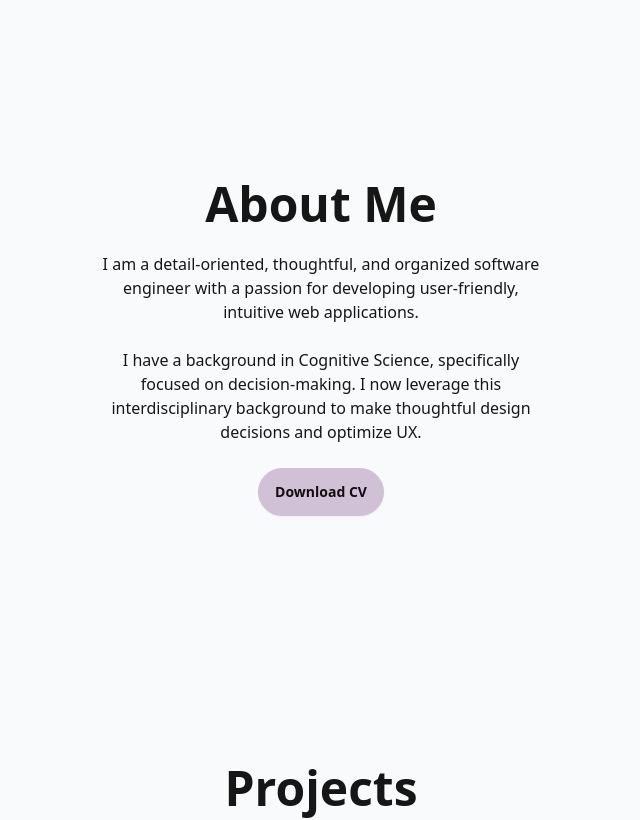
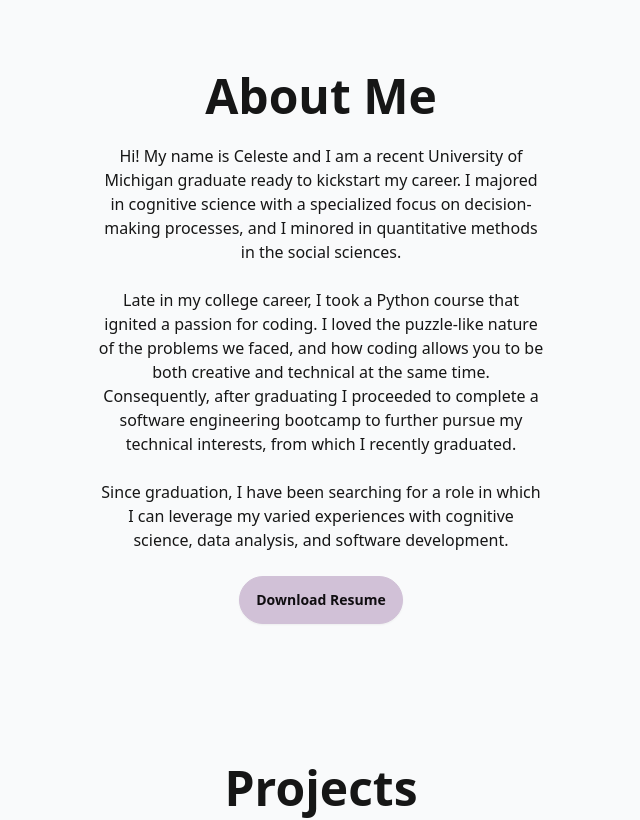
Before and after one commit to celestekilgore/personal-site-2, a React (Create React App) app: page / in a window 1280 px wide. Shown: the part 920-1740 px from the top of the page, without its empty margins (319-959 px from the left). Built offline with nearby package versions, Linux system fonts and the light colour scheme.

Commit message:
Updating information

```diff
--- a/src/About.js
+++ b/src/About.js
@@ -4,10 +4,27 @@ function About() {
       <div className="hero-content text-center">
         <div className="max-w-md">
           <h1 className="text-5xl font-bold pb-3">About Me</h1>
-          <p className="py-3">I am a detail-oriented, thoughtful, and organized software engineer with a passion for developing user-friendly, intuitive web applications.</p>
-          <p className="py-3"> I have a background in Cognitive Science, specifically focused on decision-making. I now leverage this interdisciplinary background to make thoughtful design decisions and optimize UX.</p>
+          <p className="py-3">
+          Hi! My name is Celeste and I am a recent University of Michigan
+          graduate ready to kickstart my career. I majored in cognitive science
+          with a specialized focus on decision-making processes, and I minored
+          in quantitative methods in the social sciences.
+          </p>
+          <p className="py-3">
+          Late in my college career, I took a Python course
+          that ignited a passion for coding. I loved the puzzle-like nature of the
+          problems we faced, and how coding allows you to be both creative and
+          technical at the same time. Consequently, after graduating I proceeded
+          to complete a software engineering bootcamp to further pursue my
+          technical interests, from which I recently graduated.
+          </p>
+          <p className="py-3">
+          Since graduation, I have been searching for a role in which I can
+          leverage my varied experiences with cognitive science, data analysis,
+          and software development.
+          </p>
           {/* <p className="mb-4">I have a background in Cognitive Science, specifically focused on decision-making. I now leverage this interdisciplinary background to improve accessibility and optimize UX.</p> */}
-          <a className="btn btn-primary mt-3" href="resume.pdf" target="_blank">Download CV</a>
+          <a className="btn btn-primary mt-3" href="resume.pdf" target="_blank">Download Resume</a>
         </div>
       </div>
     </div>
--- a/src/Footer.js
+++ b/src/Footer.js
@@ -2,7 +2,7 @@ function Footer() {
   return (
     <footer className="footer items-center p-4 bg-primary text-neutral-content">
       <aside className="items-center grid-flow-col text-black">
-        <p>© 2023 Celeste Kilgore - All right reserved</p>
+        <p>© 2024 Celeste Kilgore - All right reserved</p>
       </aside>
       <nav className="grid-flow-col gap-4 md:place-self-center md:justify-self-end">
         <a href="https://github.com/celestekilgore"><svg xmlns="http://www.w3.org/2000/svg" width="24" height="24" viewBox="0 0 24 24"><path d="M12 0c-6.626 0-12 5.373-12 12 0 5.302 3.438 9.8 8.207 11.387.599.111.793-.261.793-.577v-2.234c-3.338.726-4.033-1.416-4.033-1.416-.546-1.387-1.333-1.756-1.333-1.756-1.089-.745.083-.729.083-.729 1.205.084 1.839 1.237 1.839 1.237 1.07 1.834 2.807 1.304 3.492.997.107-.775.418-1.305.762-1.604-2.665-.305-5.467-1.334-5.467-5.931 0-1.311.469-2.381 1.236-3.221-.124-.303-.535-1.524.117-3.176 0 0 1.008-.322 3.301 1.23.957-.266 1.983-.399 3.003-.404 1.02.005 2.047.138 3.006.404 2.291-1.552 3.297-1.23 3.297-1.23.653 1.653.242 2.874.118 3.176.77.84 1.235 1.911 1.235 3.221 0 4.609-2.807 5.624-5.479 5.921.43.372.823 1.102.823 2.222v3.293c0 .319.192.694.801.576 4.765-1.589 8.199-6.086 8.199-11.386 0-6.627-5.373-12-12-12z" /></svg></a>
--- a/src/Hero.js
+++ b/src/Hero.js
@@ -12,7 +12,7 @@ function Hero() {
           </div>
 
           <h1 className="text-5xl font-bold">Hi, I'm Celeste.</h1>
-          <p className="py-6">Fullstack Software Engineer</p>
+          <p className="py-6">Cognitive Science | Data Analytics | Web Development</p>
 
           <div className="mb-3">
             <a className="inline-block mr-2" href="https://github.com/celestekilgore"><svg fill="#d0c1d6" xmlns="http://www.w3.org/2000/svg" width="35" height="35" viewBox="0 0 24 24"><path d="M12 0c-6.626 0-12 5.373-12 12 0 5.302 3.438 9.8 8.207 11.387.599.111.793-.261.793-.577v-2.234c-3.338.726-4.033-1.416-4.033-1.416-.546-1.387-1.333-1.756-1.333-1.756-1.089-.745.083-.729.083-.729 1.205.084 1.839 1.237 1.839 1.237 1.07 1.834 2.807 1.304 3.492.997.107-.775.418-1.305.762-1.604-2.665-.305-5.467-1.334-5.467-5.931 0-1.311.469-2.381 1.236-3.221-.124-.303-.535-1.524.117-3.176 0 0 1.008-.322 3.301 1.23.957-.266 1.983-.399 3.003-.404 1.02.005 2.047.138 3.006.404 2.291-1.552 3.297-1.23 3.297-1.23.653 1.653.242 2.874.118 3.176.77.84 1.235 1.911 1.235 3.221 0 4.609-2.807 5.624-5.479 5.921.43.372.823 1.102.823 2.222v3.293c0 .319.192.694.801.576 4.765-1.589 8.199-6.086 8.199-11.386 0-6.627-5.373-12-12-12z" /></svg></a>
```
Also changed, not shown: 1 other file (tests, documents, lock files or other folders).
